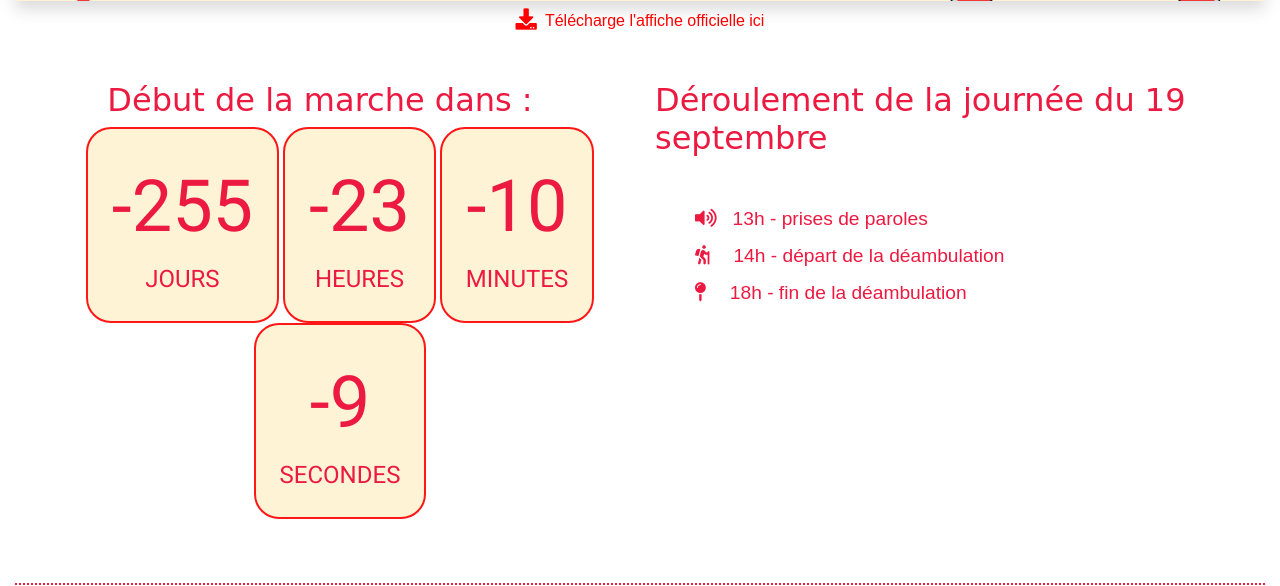
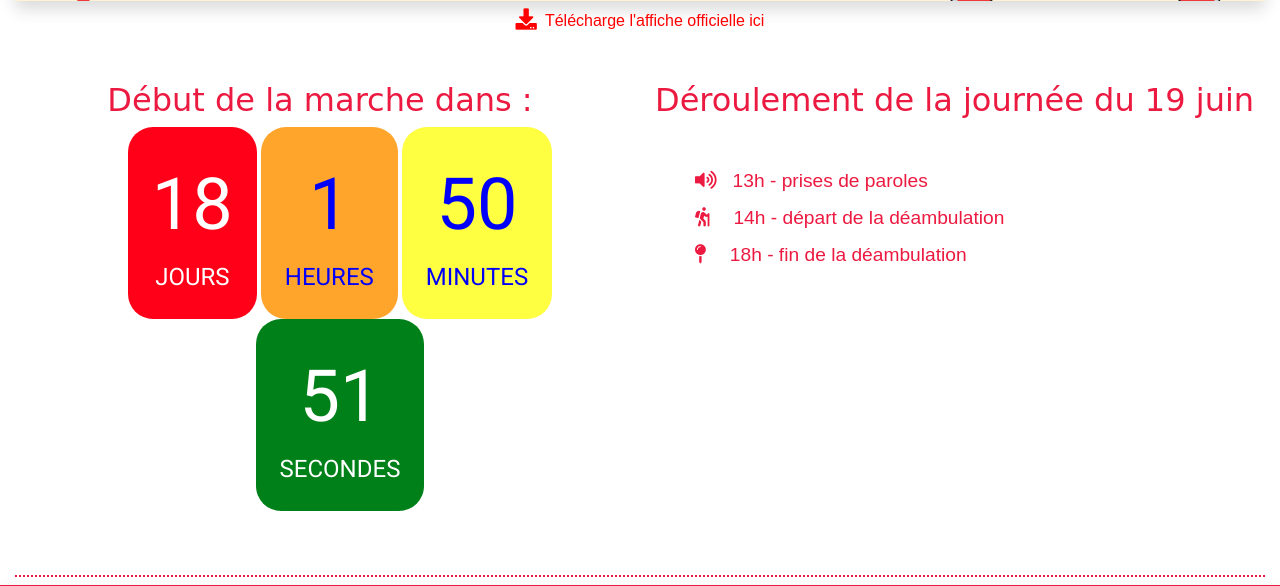
Before and after one commit to Mhyssa/fiertes, a PHP site: page / in a window 1280 px wide. Shown: the part 526-1112 px from the top of the page. Run offline with PHP 8.4, Linux system fonts and the light colour scheme; some libraries are stand-ins or nearby versions; some web fonts are replaced.

Commit message:
Compte à rebours et quelques modif sur les dates

```diff
--- a/assets/css/style.css
+++ b/assets/css/style.css
@@ -81,9 +81,23 @@ ol {
     list-style-type: none;
     padding: 1em;
     text-transform: uppercase;
-    background-color: var(--main-bg-color);
-    border: 2px solid #ff1616;
     border-radius: 25px;
+}
+.whiteOnRed {
+    color: white;
+    background-color: #FF0018;
+}
+.blueOnSaffron {
+    color: #0000F9;
+    background-color: #FFA52C;
+}
+.blueOnYellow {
+    color: #0000F9;
+    background-color:  #FFFF41;
+}
+.whiteOnGreen {
+    color: white;
+    background-color: #008018;
 }
 
 .count span {
--- a/assets/js/script.js
+++ b/assets/js/script.js
@@ -3,7 +3,7 @@ const second = 1000,
       hour = minute * 60,
       day = hour * 24;
 
-let countDown = new Date('Sep 19, 2020 14:00:00').getTime(),
+let countDown = new Date('June 19, 2021 14:00:00').getTime(),
     x = setInterval(function() {
 
       let now = new Date().getTime(),
--- a/footer.php
+++ b/footer.php
@@ -47,7 +47,7 @@
       <div class=" pt-4 pb-3 m-auto d-flex justify-content-around">
         <p class=""><a href="mention.php" class="">Mentions légales </a></p>
         <p class="">I</p>
-        <p class="">©2020 Fiertes Amiens. All rights reserved.</p>
+        <p class="">©2021 Fiertes Amiens. All rights reserved.</p>
         <p class="">I</p>
         <p class=""><a href="politique.php" class="">Politique de confidentialité </a></p>
       </div>
--- a/index.php
+++ b/index.php
@@ -12,7 +12,7 @@ Affiche 16:9 de Louiza
 <div class="row mt-5" >
     <div class="col-12 col-sm-12">
         <img src="assets/img/banniere_pride.png"
-            alt="2ème Marche des fiertés ( gaypride ) d'Amiens 19 SEPTEMBRE 2020 - 13H PLACE LÉON GONTIER 80000 AMIENS"
+            alt="2ème Marche des fiertés ( gaypride ) d'Amiens 19 JUIN 2021 - 13H PLACE LÉON GONTIER 80000 AMIENS"
             width="100%" class="shadow mt-3">
         <div class="text-center mt-2 "><a target="_blank" href="assets/img/affiche_pride_2_amiens.pdf"><i class="fas fa-download fa-lg mr-2"></i>Télécharge l'affiche officielle ici</a></div>
     </div>
@@ -29,15 +29,15 @@ Affiche 16:9 de Louiza
     <div class="col-12 col-md-6 text-center">
         <h2 class="coral">Début de la marche dans :</h2>
         <ul>
-            <li class="count coral"><span id="days"></span>Jours</li>
-            <li class="count coral"><span id="hours"></span>Heures</li>
-            <li class="count coral"><span id="minutes"></span>Minutes</li>
-            <li class="count coral"><span id="seconds"></span>Secondes</li>
+            <li class="count whiteOnRed"><span id="days"></span>Jours</li>
+            <li class="count blueOnSaffron"><span id="hours"></span>Heures</li>
+            <li class="count blueOnYellow"><span id="minutes"></span>Minutes</li>
+            <li class="count whiteOnGreen"><span id="seconds"></span>Secondes</li>
         </ul>
     </div>
     <div class="col-12 col-md-6">
         <h2 class="mb-5 coral">
-            Déroulement de la journée du 19 septembre
+            Déroulement de la journée du 19 juin
         </h2>
         <ul>
             <li class="mb-2 thasadith coral"><i class="fas fa-volume-up coral pr-3"></i>13h - prises de paroles</li>
```
